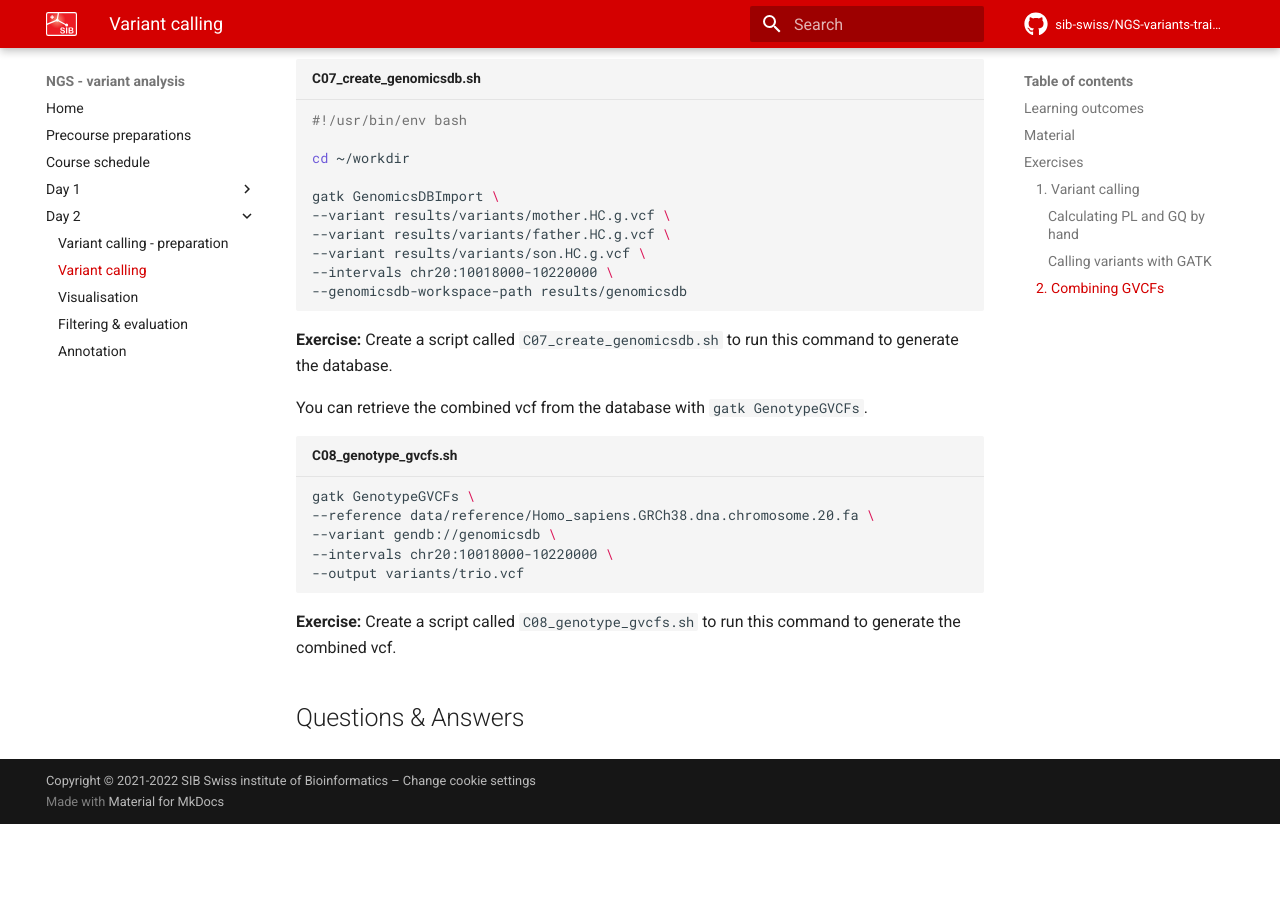
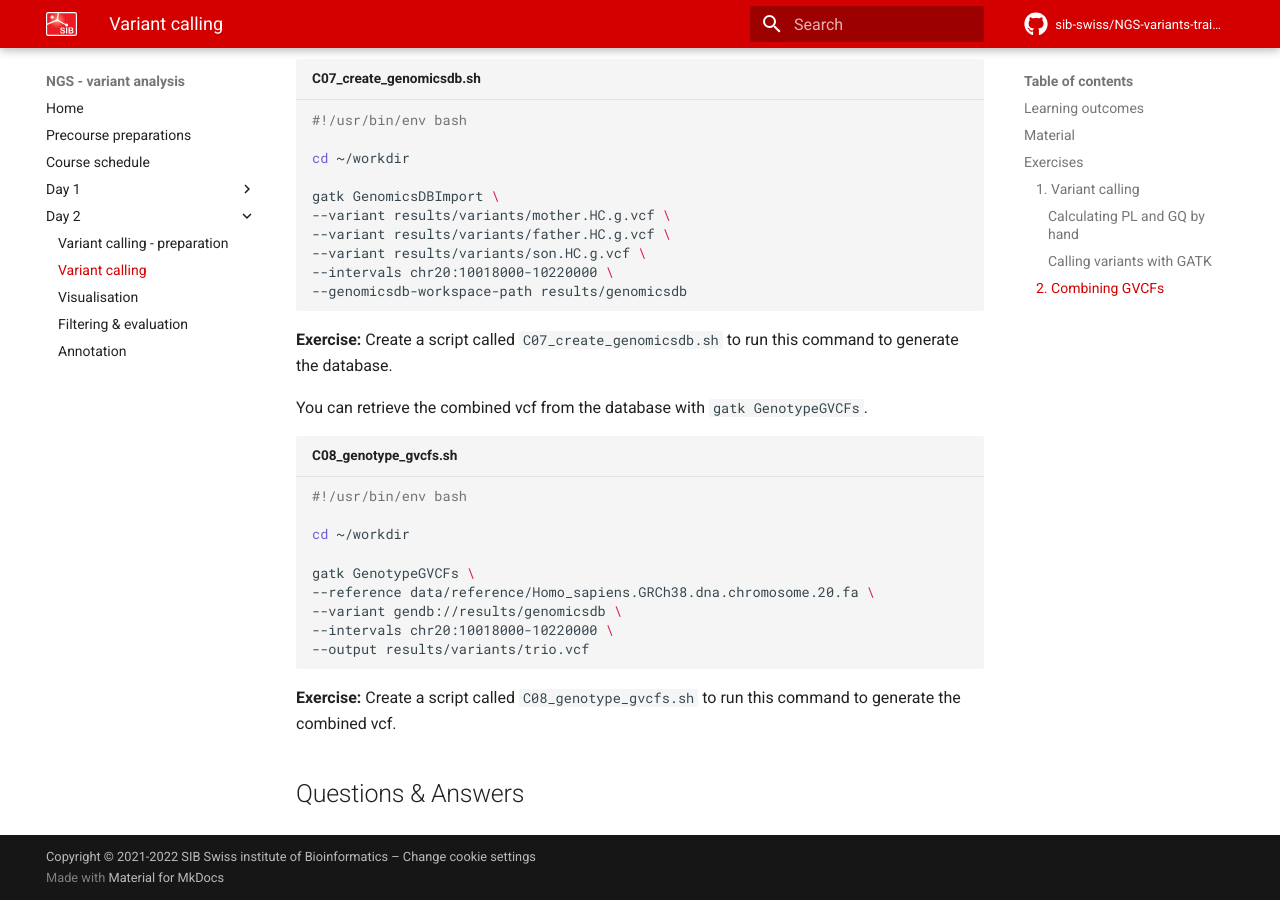
Before and after one commit to sib-swiss/NGS-variants-training, an MkDocs documentation site: the page built from docs/day2/variant_calling.md, in a window 1280 px wide and 900 px high, scrolled down 3515 px. Built offline with MkDocs 1.6.1 and Material for MkDocs 9.7.7, drawn with Linux system fonts in a browser that asks for light colours; comment, search, counter and statistics services are not loaded; the version menu is left out; before the commit the page ends 4339 px from its top, so only the background shows below that.

Commit message:
corrects wrong path in GenotypeGVCFs

````diff
--- a/docs/day2/variant_calling.md
+++ b/docs/day2/variant_calling.md
@@ -213,11 +213,15 @@ gatk GenomicsDBImport \
 You can retrieve the combined vcf from the database with `gatk GenotypeGVCFs`.
 
 ```sh title="C08_genotype_gvcfs.sh"
+#!/usr/bin/env bash
+
+cd ~/workdir
+
 gatk GenotypeGVCFs \
 --reference data/reference/Homo_sapiens.GRCh38.dna.chromosome.20.fa \
---variant gendb://genomicsdb \
+--variant gendb://results/genomicsdb \
 --intervals chr20:10018000-10220000 \
---output variants/trio.vcf
+--output results/variants/trio.vcf
 ```
 
 **Exercise:** Create a script called `C08_genotype_gvcfs.sh` to run this command to generate the combined vcf.
````
